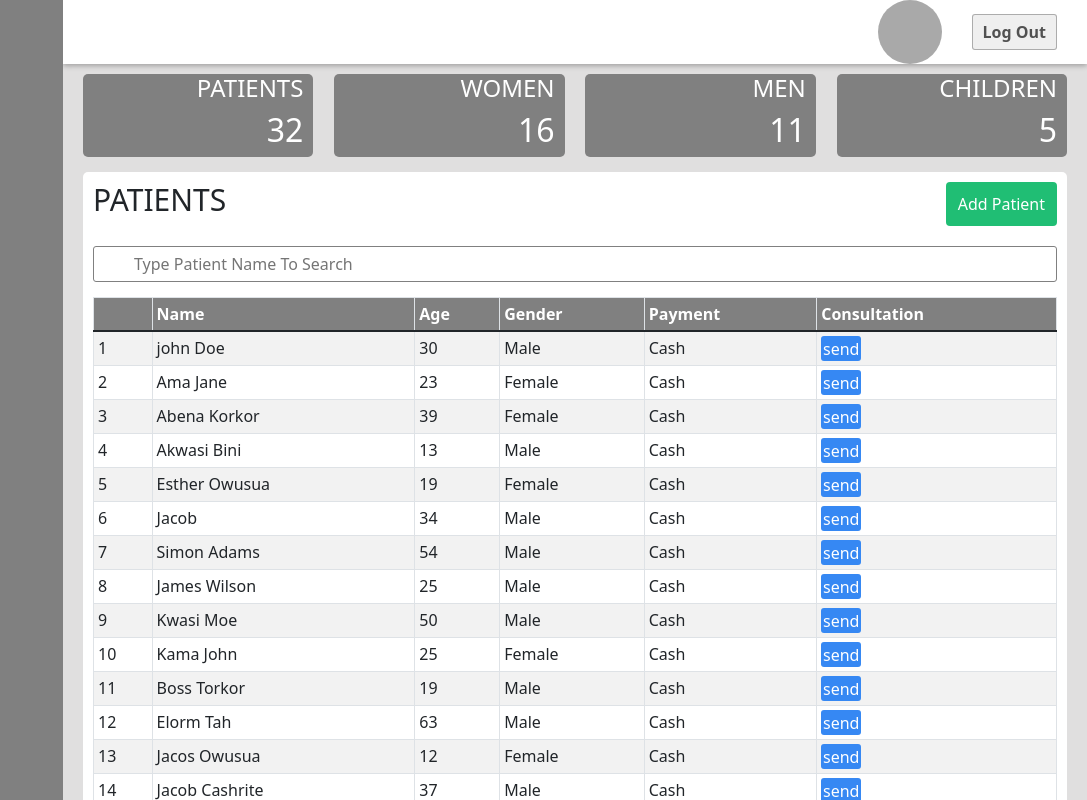
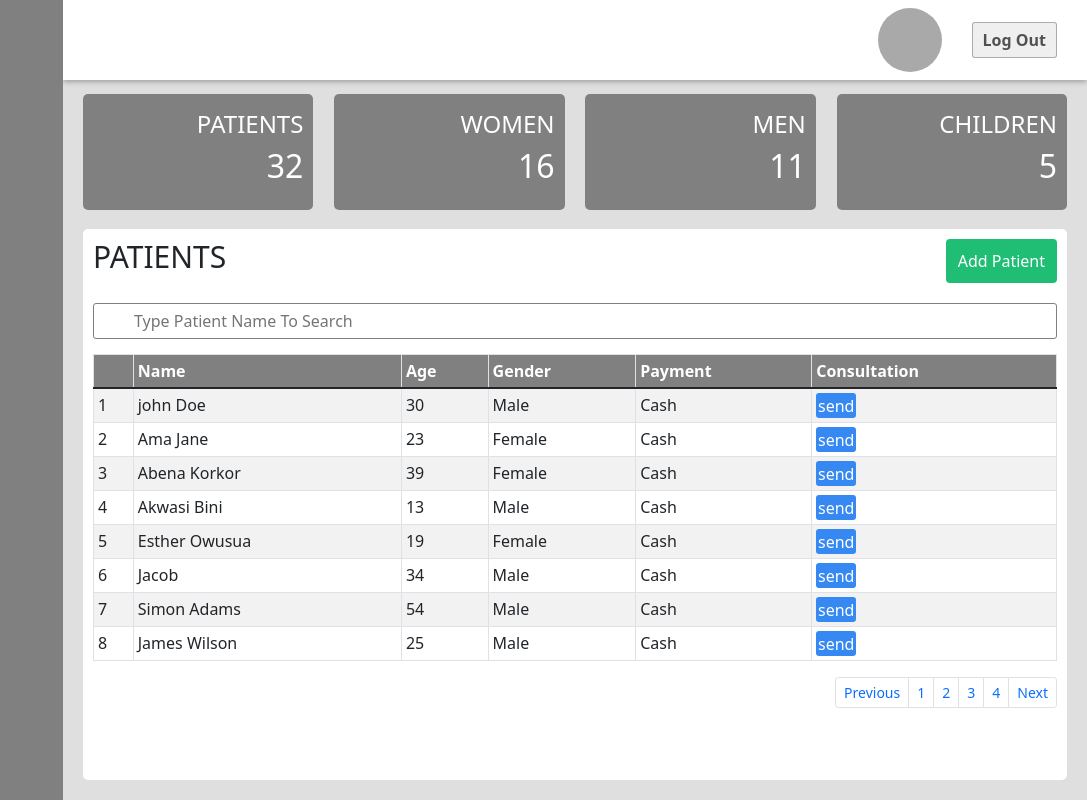
Before and after one commit to yoshiodei/e-clinic, a React (Create React App) app: page / in a window 1280 px wide. Shown: the whole page, without its empty margins (193-1280 px from the left). Built offline with nearby package versions, Linux system fonts and the light colour scheme.

Commit message:
render pagination page

```diff
--- a/src/pages/Patients/Patients.js
+++ b/src/pages/Patients/Patients.js
@@ -1,8 +1,27 @@
-import React from "react";
+import React, { useState } from "react";
 import "./Patients.css";
 import { Button, ButtonGroup, Table } from "react-bootstrap";
+import Pagination from "../../components/Pagination";
 
 const Patients = ({ patients }) => {
+  const [page, setPage] = useState(1);
+  const [search, setSearch] = useState("");
+  const [patientId, setPatientId] = useState("");
+
+  const handleChange = (e) => {
+    setSearch(e.target.value);
+  };
+
+  const filterName = () =>
+    patients.filter((patient, index) =>
+      patient.name.toLocaleLowerCase().includes(search.toLocaleLowerCase())
+    );
+
+  const handleCheckId = (id) => {
+    setPatientId(id);
+    // console.log('your id is', id);
+  };
+
   return (
     <div className="patients">
       <div className="patients_header">
@@ -12,7 +31,12 @@ const Patients = ({ patients }) => {
         </Button>
       </div>
       <div className="patients_input">
-        <input placeholder="Type Patient Name To Search" />
+        <input
+          type="text"
+          value={search}
+          onChange={handleChange}
+          placeholder="Type Patient Name To Search"
+        />
       </div>
       <div className="patients_table">
         <Table striped bordered hover size="sm">
@@ -27,8 +51,17 @@ const Patients = ({ patients }) => {
             </tr>
           </thead>
           <tbody>
-            {patients.map((patient, index) => (
-              <tr>
+            {filterName().length === 0 ? (
+              <div colspan="7" className="no-item">
+                {" "}
+                <h3>No item in list</h3>
+              </div>
+            ) : null}
+            {filterName()
+              .slice((page - 1) * 8, page * 8)
+              .map((patient, index) => {
+                return (
+                  <tr key={index}>
                     <td>{index + 1}</td>
                     <td>{patient.name}</td>
                     <td>{patient.age}</td>
@@ -38,16 +71,14 @@ const Patients = ({ patients }) => {
                       <button className="tablebtns">send</button>
                     </td>
                   </tr>
-            ))}
+                );
+              })}
           </tbody>
         </Table>
       </div>
-      <div className="progress_step">
-        <ButtonGroup aria-label="Basic example">
-          <Button variant="primary">Previous</Button>
-          <Button variant="secondary">Next</Button>
-        </ButtonGroup>
-      </div>
+      {filterName().length !== 0 ? (
+        <Pagination patientNumber={filterName().length} setPage={setPage} />
+      ) : null}
     </div>
   );
 };
```
Lines whose indentation alone changed are shown as unchanged.
